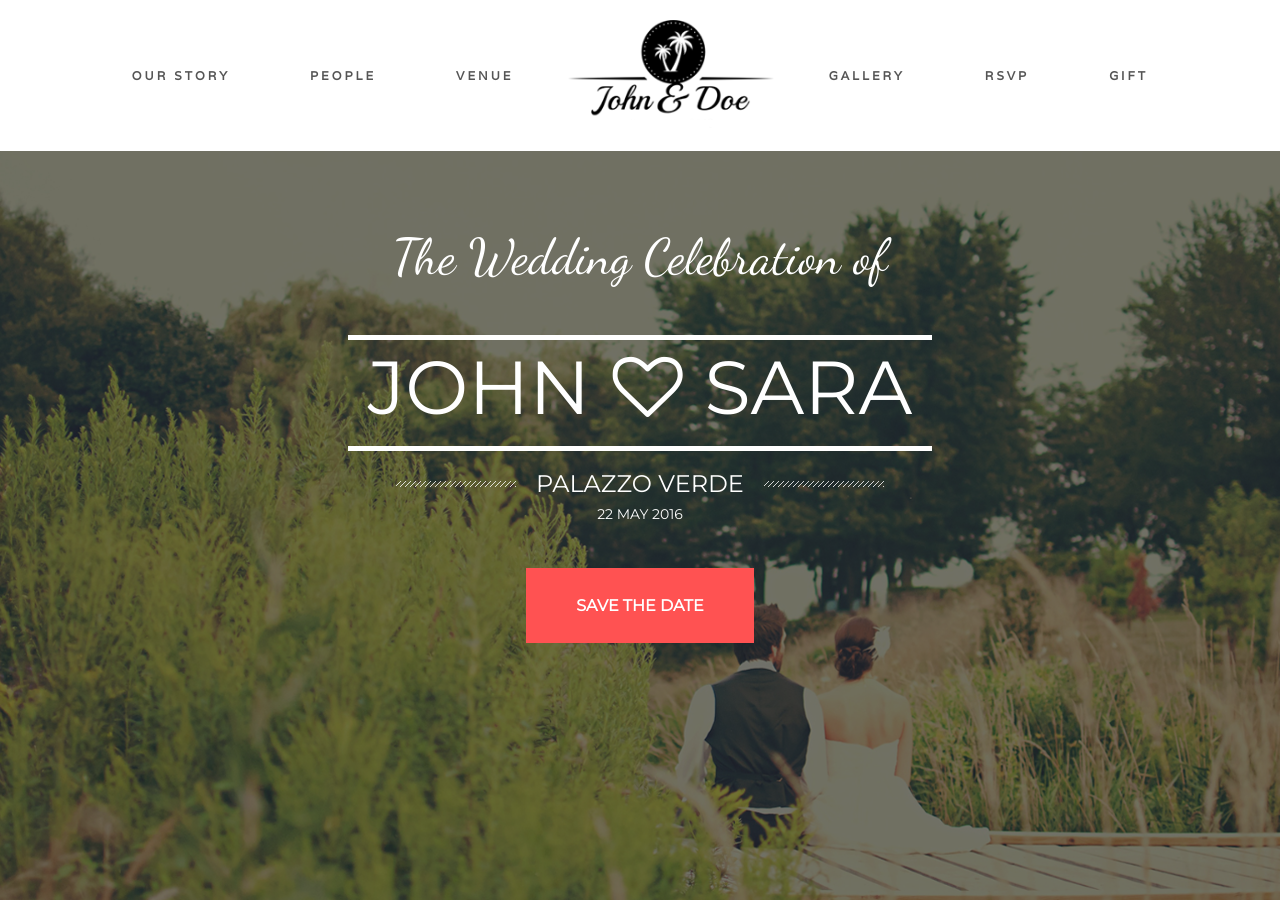
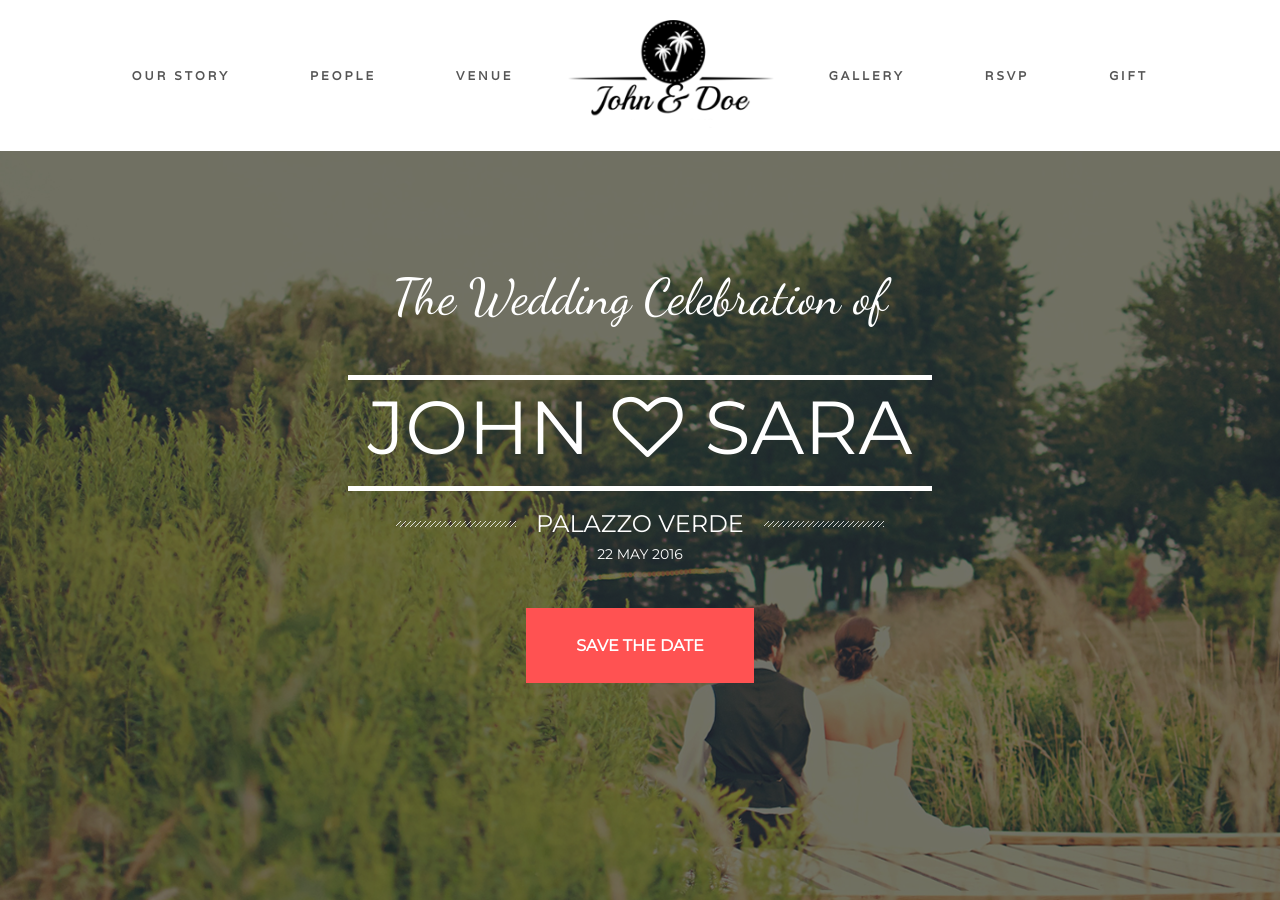
Before and after one commit to project-agape/project-agape.github.io, a Jekyll site: the page built from index.html, in a window 1280 px wide and 900 px high. Built offline with Jekyll 4.4.1, drawn with Linux system fonts in a browser that asks for light colours; nearby versions of some CDN libraries; library files that are not in the unit come from our copies.

Commit message:
Update section responsiveness

```diff
--- a/_includes/home/countdown.html
+++ b/_includes/home/countdown.html
@@ -11,7 +11,7 @@
     </div>
     <div class="right-section">
         <!--CLOCK SIZE CONFIGURATION-->
-        <div class="clock col-md-offset-1 col-md-8 col-xs-12">
+        <div class="clock col-lg-offset-1 col-lg-10 col-md-offset-1 col-md-8 col-xs-12">
             <!-- days -->
             <div class="clock-item clock-days countdown-time-value col-md-3 col-sm-3 col-xs-12 ">
                 <div class="wrap">
--- a/_includes/home/rsvp.html
+++ b/_includes/home/rsvp.html
@@ -1,5 +1,5 @@
 <div class="container no-gutter">
-    <h2 class="section-header">Répondez s'il vous plaît</h2>
+    <h3 class="section-header">Répondez s'il vous plaît</h3>
     <hr class="section-spacer"/>
     <div class="content-container clearfix">
         <form name="" action="#" method="post" class="form-content clearfix" novalidate="novalidate">
--- a/_sass/home.sass
+++ b/_sass/home.sass
@@ -172,6 +172,8 @@
       width: 40%
       float: left
       background-image: linear-gradient( rgba(0, 0, 0, 0.7), rgba(0, 0, 0, 0.7) ), url('/img/asset/countdown-image.jpg')
+      background-repeat: no-repeat
+      background-position: center center
       .section-caption
         padding: 93px 0
         .content-text
@@ -363,10 +365,10 @@
           display: block
 
 
-@media (min-width: 1441px)
+@media (max-width: 1441px)
   #cover
     .intro-text-container
-      padding-top: 350px
+      padding-top: 300px
 
 @media (max-width: $screen-md-max)
   #cover
--- a/_sass/main.sass
+++ b/_sass/main.sass
@@ -20,7 +20,6 @@
           padding-left: 30px
           padding-right: 30px
           margin-left: 0px
-
       .navbar-nav
         float: none
         margin: 0 auto
@@ -42,8 +41,6 @@
           overflow: hidden
           position: relative
           z-index: 5
-
-
           a
             font-weight: bold
             font-size: 12px
```
